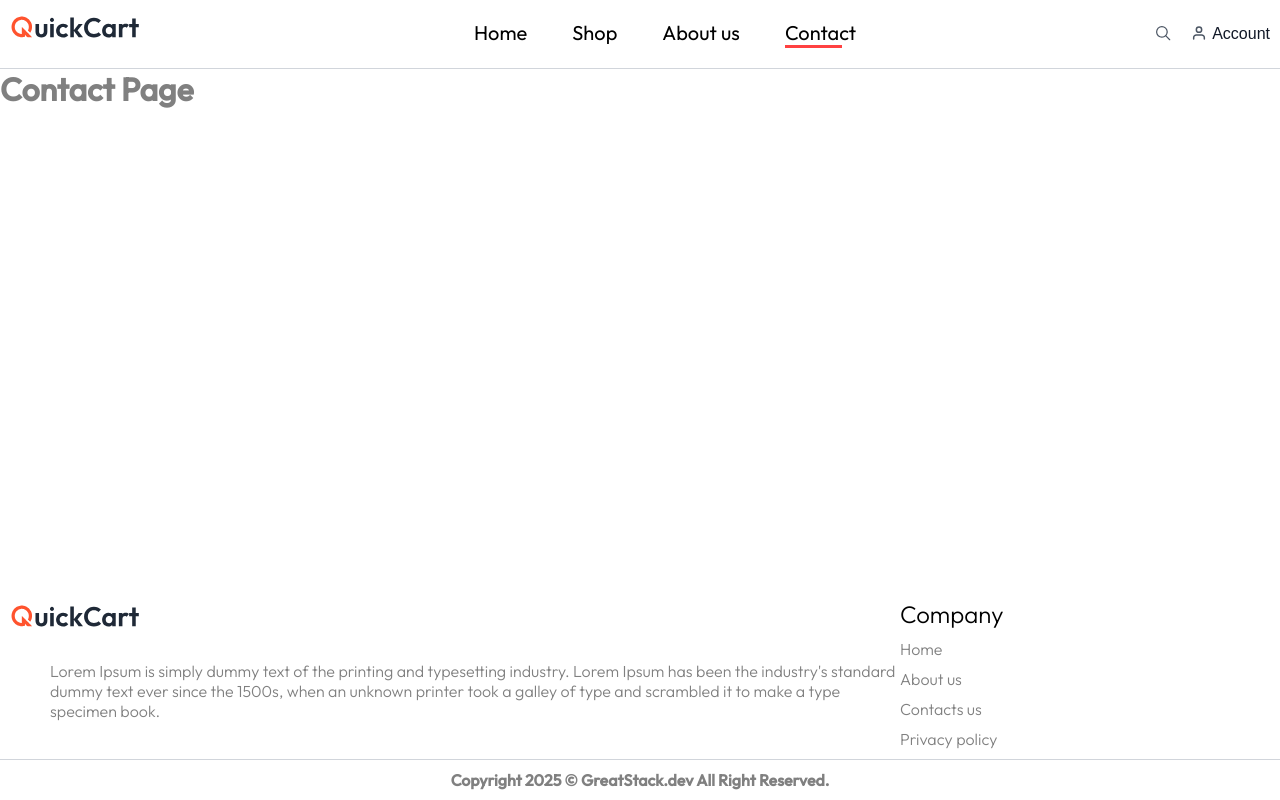
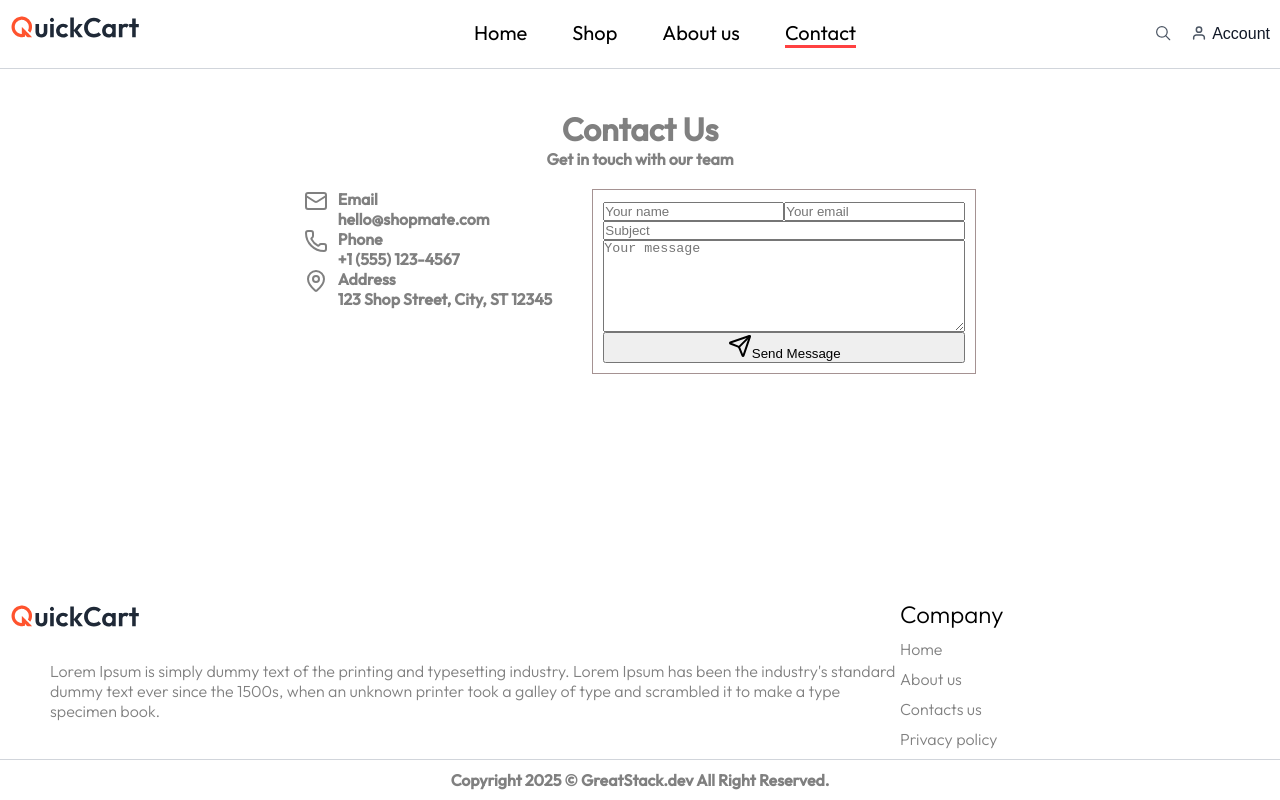
Before and after one commit to Wn0fbg/react-project, a Next.js app: page /contact in a window 1280 px wide. Shown: the top 800 px of the page. Built offline with nearby package versions, Linux system fonts and the light colour scheme.

Commit message:
finidshed About page and started Contact page

```diff
--- a/app/about/page.jsx
+++ b/app/about/page.jsx
@@ -1,10 +1,12 @@
 "use client";
+import "@/app/globals.css";
+import About from "@/components/About/About";
 
 export default function AboutPage() {
   return (
     <>
       <div className="main">
-        <h1>About Page</h1>
+        <About />
       </div>
     </>
   );
--- a/app/contact/page.jsx
+++ b/app/contact/page.jsx
@@ -1,10 +1,12 @@
 "use client";
+
+import Contact from "@/components/Contact/Contact";
 
 export default function ContactPage() {
   return (
     <>
       <div className="main">
-        <h1>Contact Page</h1>
+        <Contact />
       </div>
     </>
   );
--- /dev/null
+++ b/components/About/About.css
@@ -0,0 +1,55 @@
+.about__container {
+  display: flex;
+  align-items: center;
+  flex-direction: column;
+  text-align: center;
+}
+
+.about__container-center {
+  display: grid;
+  grid-template-columns: repeat(2, 1fr);
+  gap: 40px 100px;
+  text-align: center;
+}
+
+.center__item {
+  padding-top: 20px;
+  height: 140px;
+  width: 400px;
+  border: 0.1px solid rgb(165, 146, 146);
+  border-radius: 5px;
+}
+
+.item-img {
+  background-color: #ff4141;
+  width: 50px;
+  height: 50px;
+  border-radius: 50%;
+  color: #fff;
+  padding: 10px;
+}
+
+.center__item-title {
+  color: #000;
+  font-weight: 400;
+  padding-bottom: 5px;
+}
+
+.about__content-top {
+  margin: 40px 0 20px;
+}
+
+.about__container-bottom {
+  margin-top: 40px;
+  max-width: 896px;
+  border: 0.1px solid rgb(165, 146, 146);
+  border-radius: 10px;
+  padding-block: 10px;
+  padding-inline: 20px;
+}
+
+.bottom-title {
+  margin-bottom: 10px;
+  color: black;
+  font-weight: 400;
+}
--- /dev/null
+++ b/components/Contact/Contact.css
@@ -0,0 +1,30 @@
+.contact__container-main {
+  display: flex;
+  align-items: center;
+  flex-direction: column;
+  margin: 40px 0 100px;
+}
+
+.contact__container-subtitle {
+  margin-bottom: 20px;
+}
+
+.contact__container {
+  display: flex;
+  gap: 40px;
+}
+
+.content-item {
+  display: flex;
+  gap: 10px;
+}
+
+.right-container {
+  padding: 10px;
+  border: 0.1px solid rgb(165, 146, 146);
+}
+
+.content__container-right {
+  display: flex;
+  flex-direction: column;
+}
--- /dev/null
+++ b/components/Contact/Contact.jsx
@@ -0,0 +1,113 @@
+import { useState } from "react";
+import "./Contact.css";
+import { Mail, Phone, MapPin, Send } from "lucide-react";
+
+const Contact = () => {
+  const [formData, setFormData] = useState({
+    name: "",
+    email: "",
+    subject: "",
+    message: "",
+  });
+
+  const handleSubmit = (e) => {
+    e.preventDefault();
+    alert("Message send successfuly!");
+    setFormData({ name: "", email: "", subject: "", message: "" });
+  };
+
+  return (
+    <div className="contact__container-main">
+      <h1 className="contact__container-title"> Contact Us</h1>
+      <p className="contact__container-subtitle">Get in touch with our team</p>
+
+      <div className="contact__container">
+        <div className="contact__container-left">
+          <div className="content-item">
+            <div className="item-img">
+              <Mail className="contact-image" />
+            </div>
+            <div className="item-text">
+              <div className="text-title">Email</div>
+              <div className="text-subtitle">hello@shopmate.com</div>
+            </div>
+          </div>
+          <div className="content-item">
+            <div className="item-img">
+              <Phone className="contact-image" />
+            </div>
+            <div className="item-text">
+              <div className="text-title">Phone</div>
+              <div className="text-subtitle">+1 (555) 123-4567</div>
+            </div>
+          </div>
+          <div className="content-item">
+            <div className="item-img">
+              <MapPin className="contact-image" />
+            </div>
+            <div className="item-text">
+              <div className="text-title">Address</div>
+              <div className="text-subtitle">
+                123 Shop Street, City, ST 12345
+              </div>
+            </div>
+          </div>
+        </div>
+
+        <div className="right-container">
+          <div className="content__container-right">
+            <form onSubmit={handleSubmit} className="container-form">
+              <div className="name-email">
+                <input
+                  type="text"
+                  placeholder="Your name"
+                  value={formData.name}
+                  onChange={(e) => {
+                    setFormData({ ...formData, name: e.target.value });
+                  }}
+                  className="contact-input"
+                />
+                <input
+                  type="email"
+                  placeholder="Your email"
+                  value={formData.email}
+                  onChange={(e) => {
+                    setFormData({ ...formData, email: e.target.value });
+                  }}
+                  className="contact-input"
+                />
+              </div>
+
+              <div className="content__container-right">
+                <input
+                  type="text"
+                  placeholder="Subject"
+                  value={formData.subject}
+                  onChange={(e) =>
+                    setFormData({ ...formData, subject: e.target.value })
+                  }
+                  className="subject-input"
+                />
+                <textarea
+                  rows="6"
+                  placeholder="Your message"
+                  value={formData.message}
+                  onChange={(e) => {
+                    setFormData({ ...formData, message: e.target.value });
+                  }}
+                  className="textarea"
+                />
+                <button type="submit" className="form-btn">
+                  <Send className="send-img" />
+                  <span>Send Message</span>
+                </button>
+              </div>
+            </form>
+          </div>
+        </div>
+      </div>
+    </div>
+  );
+};
+
+export default Contact;
--- a/components/Header/Header.css
+++ b/components/Header/Header.css
@@ -21,7 +21,7 @@
 
 .header__menu-center hr {
   border: none;
-  width: 80%;
+  width: 100%;
   height: 3px;
   background-repeat: 10px;
   background: #ff4141;
--- a/package.json
+++ b/package.json
@@ -9,6 +9,7 @@
     "lint": "eslint"
   },
   "dependencies": {
+    "lucide-react": "^1.16.0",
     "next": "16.2.6",
     "react": "19.2.4",
     "react-dom": "19.2.4"
```
Also changed, not shown: components/About/About.jsx (added, +64 -0 lines), 2 other files (tests, documents, lock files or other folders).
